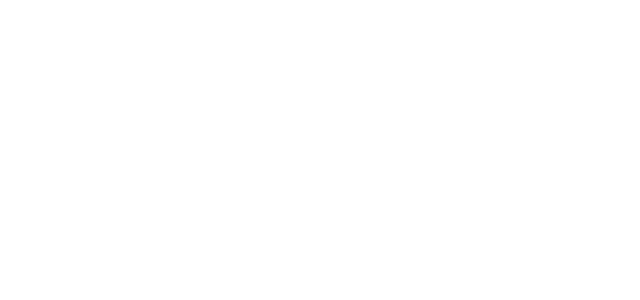
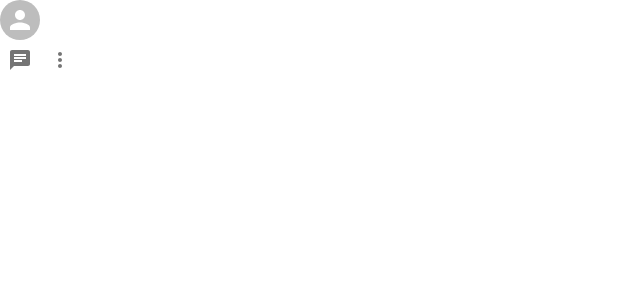
Before and after one commit to kevincastrochavez/whatsapp-nextjs, a Next.js app: page / in a window 1280 px wide. Shown: the top 300 px of the page, without its empty margins (0-640 px from the left). Built offline with nearby package versions, Linux system fonts and the light colour scheme.

Commit message:
installed material-ui icons and some of them

```diff
--- a/components/Sidebar.js
+++ b/components/Sidebar.js
@@ -1,10 +1,24 @@
 import React from 'react';
+import { Avatar, IconButton } from '@mui/material';
+import ChatIcon from '@mui/icons-material/Chat';
+import MoreVertIcon from '@mui/icons-material/MoreVert';
 import styled from 'styled-components';
 
 function Sidebar() {
   return (
     <Container>
-      <Header></Header>
+      <Header>
+        <UserAvatar />
+
+        <IconsContainer>
+          <IconButton>
+            <ChatIcon />
+          </IconButton>
+          <IconButton>
+            <MoreVertIcon />
+          </IconButton>
+        </IconsContainer>
+      </Header>
     </Container>
   );
 }
@@ -14,3 +28,7 @@
 const Container = styled.div``;
 
 const Header = styled.div``;
+
+const UserAvatar = styled(Avatar)``;
+
+const IconsContainer = styled.div``;
--- a/package.json
+++ b/package.json
@@ -9,6 +9,10 @@
     "lint": "next lint"
   },
   "dependencies": {
+    "@emotion/react": "^11.10.4",
+    "@emotion/styled": "^11.10.4",
+    "@mui/icons-material": "^5.10.6",
+    "@mui/material": "^5.10.6",
     "next": "12.3.1",
     "react": "18.2.0",
     "react-dom": "18.2.0",
--- a/styles/globals.css
+++ b/styles/globals.css
@@ -14,13 +14,3 @@
 * {
   box-sizing: border-box;
 }
-
-@media (prefers-color-scheme: dark) {
-  html {
-    color-scheme: dark;
-  }
-  body {
-    color: white;
-    background: black;
-  }
-}
```
Also changed, not shown: 1 other file (tests, documents, lock files or other folders).
